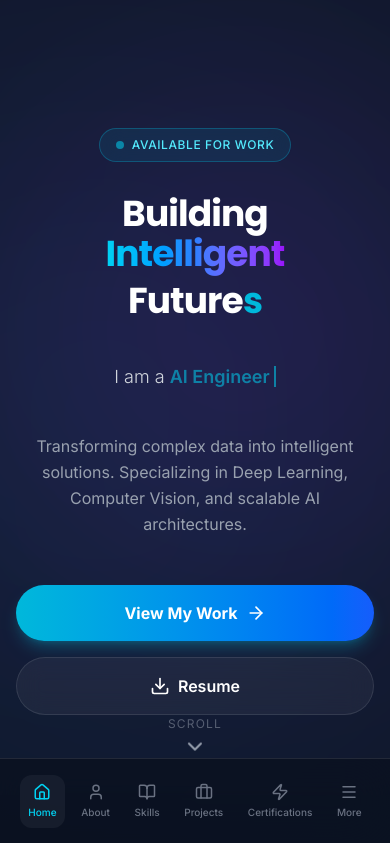
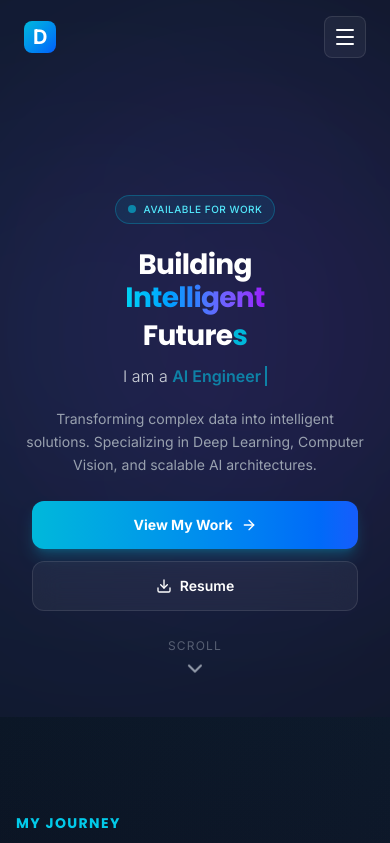
Before and after one commit to derlinshaju2/Derrepo, a Next.js app: page / in a window 390 px wide. Shown: the top 843 px of the page. Built offline with nearby package versions, Linux system fonts and the light colour scheme.

Commit message:
feat: update portfolio components for mobile responsiveness

```diff
--- a/src/components/About.tsx
+++ b/src/components/About.tsx
@@ -44,12 +44,12 @@ export default function About() {
                         </p>
                     </div>
 
-                    <div className="grid grid-cols-2 gap-4 mt-8 md:mt-10">
-                        <div className="flex flex-col items-center p-6 bg-white/5 rounded-2xl border border-white/10">
+                    <div className="grid grid-cols-1 md:grid-cols-2 gap-4 mt-8 md:mt-10">
+                        <div className="flex flex-col items-center p-6 bg-white/5 rounded-2xl border border-white/10 w-full">
                             <span className="text-3xl font-bold text-white">4+</span>
                             <span className="text-xs text-gray-500 uppercase tracking-wider mt-1">Years Coding</span>
                         </div>
-                        <div className="flex flex-col items-center p-6 bg-white/5 rounded-2xl border border-white/10">
+                        <div className="flex flex-col items-center p-6 bg-white/5 rounded-2xl border border-white/10 w-full">
                             <span className="text-3xl font-bold text-white">10+</span>
                             <span className="text-xs text-gray-500 uppercase tracking-wider mt-1">Projects</span>
                         </div>
--- a/src/components/Contact.tsx
+++ b/src/components/Contact.tsx
@@ -86,7 +86,7 @@ export default function Contact() {
                                 <input
                                     type="text"
                                     placeholder="Your Name"
-                                    className="w-full bg-white/5 border border-white/10 rounded-xl px-6 py-4 text-white placeholder-gray-500 focus:outline-none focus:border-cyan-500/50 focus:bg-white/10 transition-all duration-300"
+                                    className="w-full bg-white/5 border border-white/10 rounded-xl px-6 py-4 text-white placeholder-gray-500 text-base focus:outline-none focus:border-cyan-500/50 focus:bg-white/10 transition-all duration-300"
                                 />
                                 <div className="absolute bottom-0 left-0 w-0 h-[2px] bg-gradient-to-r from-cyan-500 to-blue-500 group-focus-within:w-full transition-all duration-500" />
                             </div>
@@ -95,7 +95,7 @@ export default function Contact() {
                                 <input
                                     type="email"
                                     placeholder="Your Email"
-                                    className="w-full bg-white/5 border border-white/10 rounded-xl px-6 py-4 text-white placeholder-gray-500 focus:outline-none focus:border-cyan-500/50 focus:bg-white/10 transition-all duration-300"
+                                    className="w-full bg-white/5 border border-white/10 rounded-xl px-6 py-4 text-white placeholder-gray-500 text-base focus:outline-none focus:border-cyan-500/50 focus:bg-white/10 transition-all duration-300"
                                 />
                                 <div className="absolute bottom-0 left-0 w-0 h-[2px] bg-gradient-to-r from-cyan-500 to-blue-500 group-focus-within:w-full transition-all duration-500" />
                             </div>
@@ -104,7 +104,7 @@ export default function Contact() {
                                 <textarea
                                     rows={4}
                                     placeholder="Tell me about your project..."
-                                    className="w-full bg-white/5 border border-white/10 rounded-xl px-6 py-4 text-white placeholder-gray-500 focus:outline-none focus:border-cyan-500/50 focus:bg-white/10 transition-all duration-300 resize-none"
+                                    className="w-full bg-white/5 border border-white/10 rounded-xl px-6 py-4 text-white placeholder-gray-500 text-base focus:outline-none focus:border-cyan-500/50 focus:bg-white/10 transition-all duration-300 resize-none"
                                 ></textarea>
                                 <div className="absolute bottom-0 left-0 w-0 h-[2px] bg-gradient-to-r from-cyan-500 to-blue-500 group-focus-within:w-full transition-all duration-500" />
                             </div>
--- a/src/components/Hero.tsx
+++ b/src/components/Hero.tsx
@@ -61,52 +61,52 @@ export default function Hero() {
             />
 
             {/* Main Content Container */}
-            <div className="max-w-md mx-auto md:max-w-7xl md:px-6 grid grid-cols-1 md:grid-cols-8 lg:grid-cols-12 gap-8 md:gap-x-6 md:gap-y-12 items-center relative z-10 w-full">
+            <div className="max-w-md mx-auto md:max-w-7xl md:px-6 grid grid-cols-1 md:grid-cols-8 lg:grid-cols-12 gap-6 md:gap-x-6 md:gap-y-12 items-center relative z-10 w-full">
                 {/* Left Content - Typography & CTA */}
                 <motion.div
                     initial={{ opacity: 0, x: -50 }}
                     animate={{ opacity: 1, x: 0 }}
                     transition={{ duration: 0.8, ease: "easeOut" }}
-                    className="col-span-1 md:col-span-8 lg:col-span-7 flex flex-col justify-center gap-8 z-10 place-items-center text-center md:place-items-start md:text-left"
+                    className="col-span-1 md:col-span-8 lg:col-span-7 flex flex-col justify-center gap-4 md:gap-8 z-10 place-items-center text-center md:place-items-start md:text-left pt-10 md:pt-0"
                 >
                     <motion.div
                         initial={{ opacity: 0, y: 20 }}
                         animate={{ opacity: 1, y: 0 }}
                         transition={{ delay: 0.2 }}
-                        className="inline-flex max-w-max items-center gap-2 px-4 py-2 rounded-full border border-cyan-500/30 bg-cyan-500/10 backdrop-blur-md"
+                        className="inline-flex max-w-max items-center gap-2 px-3 py-1.5 md:px-4 md:py-2 rounded-full border border-cyan-500/30 bg-cyan-500/10 backdrop-blur-md mb-2 md:mb-0"
                     >
                         <span className="w-2 h-2 rounded-full bg-cyan-400 animate-pulse"></span>
-                        <span className="text-xs md:text-sm font-medium text-cyan-300 uppercase tracking-wider">Available for work</span>
+                        <span className="text-[10px] md:text-sm font-medium text-cyan-300 uppercase tracking-wider">Available for work</span>
                     </motion.div>
 
-                    <h1 className="text-4xl sm:text-5xl md:text-6xl lg:text-7xl xl:text-8xl font-bold leading-[1.1] tracking-tight text-white">
+                    <h1 className="text-[28px] sm:text-5xl md:text-6xl lg:text-7xl xl:text-8xl font-bold leading-[1.2] tracking-tight text-white">
                         Building
-                        <span className="block text-transparent bg-clip-text bg-gradient-to-r from-cyan-400 via-blue-500 to-purple-600 animate-gradient-x pb-2">
+                        <span className="block text-transparent bg-clip-text bg-gradient-to-r from-cyan-400 via-blue-500 to-purple-600 animate-gradient-x pb-1 md:pb-2">
                             Intelligent
                         </span>
                         Future<span className="text-cyan-500">s</span>
                     </h1>
 
-                    <div className="h-12 md:h-16 flex items-center justify-center md:justify-start">
-                        <span className="text-lg sm:text-xl md:text-2xl lg:text-3xl text-gray-300 font-light">
+                    <div className="h-8 md:h-16 flex items-center justify-center md:justify-start -mt-2 md:mt-0">
+                        <span className="text-base sm:text-xl md:text-2xl lg:text-3xl text-gray-300 font-light">
                             I am a <span className="text-cyan-400 font-semibold border-r-2 border-cyan-400 pr-1 animate-pulse">{displayText}</span>
                         </span>
                     </div>
 
-                    <p className="text-base sm:text-lg text-gray-400 max-w-2xl leading-relaxed">
+                    <p className="text-sm sm:text-lg text-gray-400 max-w-2xl leading-relaxed px-2 md:px-0">
                         Transforming complex data into intelligent solutions. Specializing in Deep Learning, Computer Vision, and scalable AI architectures.
                     </p>
 
-                    <div className="grid grid-cols-1 gap-4 w-full sm:w-auto sm:flex sm:flex-row pt-4">
-                        <a href="#projects" className="group relative px-8 py-4 rounded-full bg-gradient-to-r from-cyan-500 to-blue-600 text-white font-bold shadow-lg shadow-cyan-500/25 hover:shadow-cyan-500/50 hover:scale-[1.02] transition-all overflow-hidden text-center w-full sm:w-auto">
+                    <div className="grid grid-cols-1 gap-3 w-full sm:w-auto sm:flex sm:flex-row pt-2 md:pt-4 px-4 md:px-0">
+                        <a href="#projects" className="group relative px-6 py-3.5 md:px-8 md:py-4 rounded-xl md:rounded-full bg-gradient-to-r from-cyan-500 to-blue-600 text-white text-sm md:text-base font-bold shadow-lg shadow-cyan-500/25 hover:shadow-cyan-500/50 hover:scale-[1.02] transition-all overflow-hidden text-center w-full sm:w-auto min-h-[44px] flex items-center justify-center">
                             <span className="relative z-10 flex items-center justify-center gap-2">
-                                View My Work <ArrowRight className="w-5 h-5 group-hover:translate-x-1 transition-transform" />
+                                View My Work <ArrowRight className="w-4 h-4 md:w-5 md:h-5 group-hover:translate-x-1 transition-transform" />
                             </span>
                             <div className="absolute inset-0 bg-white/20 translate-y-full group-hover:translate-y-0 transition-transform duration-300"></div>
                         </a>
 
-                        <a href="/resume.pdf" download className="group px-8 py-4 rounded-full border border-white/10 bg-white/5 backdrop-blur-md text-white font-semibold hover:bg-white/10 hover:border-cyan-500/50 transition-all flex items-center justify-center gap-2 text-center w-full sm:w-auto">
-                            <Download className="w-5 h-5 group-hover:translate-y-1 transition-transform" /> Resume
+                        <a href="/resume.pdf" download className="group px-6 py-3.5 md:px-8 md:py-4 rounded-xl md:rounded-full border border-white/10 bg-white/5 backdrop-blur-md text-white text-sm md:text-base font-semibold hover:bg-white/10 hover:border-cyan-500/50 transition-all flex items-center justify-center gap-2 text-center w-full sm:w-auto min-h-[44px]">
+                            <Download className="w-4 h-4 md:w-5 md:h-5 group-hover:translate-y-1 transition-transform" /> Resume
                         </a>
                     </div>
                 </motion.div>
--- a/src/components/Navbar.tsx
+++ b/src/components/Navbar.tsx
@@ -11,7 +11,7 @@ export default function Navbar() {
 
     useEffect(() => {
         const handleScroll = () => {
-            setScrolled(window.scrollY > 50);
+            setScrolled(window.scrollY > 20); // Trigger earlier for mobile feel
             const sections = document.querySelectorAll("section");
             sections.forEach((section) => {
                 const top = section.offsetTop - 100;
@@ -25,110 +25,125 @@ export default function Navbar() {
         return () => window.removeEventListener("scroll", handleScroll);
     }, []);
 
+    // Lock body scroll when menu is open
+    useEffect(() => {
+        if (mobileMenuOpen) {
+            document.body.style.overflow = "hidden";
+        } else {
+            document.body.style.overflow = "unset";
+        }
+        return () => { document.body.style.overflow = "unset"; };
+    }, [mobileMenuOpen]);
+
     const navItems = [
-        { name: "Home", href: "#home", icon: <Home size={18} /> },
-        { name: "About", href: "#about", icon: <User size={18} /> },
-        { name: "Skills", href: "#skills", icon: <BookOpen size={18} /> },
-        { name: "Projects", href: "#projects", icon: <Briefcase size={18} /> },
-        { name: "Certifications", href: "#certifications", icon: <Zap size={18} /> },
-        { name: "Contact", href: "#contact", icon: <Terminal size={18} /> },
+        { name: "Home", href: "#home", icon: <Home size={20} /> },
+        { name: "About", href: "#about", icon: <User size={20} /> },
+        { name: "Skills", href: "#skills", icon: <BookOpen size={20} /> },
+        { name: "Projects", href: "#projects", icon: <Briefcase size={20} /> },
+        { name: "Certifications", href: "#certifications", icon: <Zap size={20} /> },
+        { name: "Contact", href: "#contact", icon: <Terminal size={20} /> },
     ];
 
     return (
         <>
-            {/* Desktop Floating Navbar */}
+            {/* Desktop & Mobile Navbar Container */}
             <motion.nav
                 initial={{ y: -100 }}
                 animate={{ y: 0 }}
                 transition={{ duration: 0.5, type: "spring" }}
-                className={`fixed top-6 left-0 right-0 z-50 flex justify-center hidden md:flex`}
+                className={`fixed top-0 left-0 right-0 z-50 flex items-center justify-between px-6 py-4 transition-all duration-300 ${scrolled ? "bg-[#0B1120]/80 backdrop-blur-xl border-b border-white/10 shadow-lg" : "bg-transparent"
+                    }`}
             >
-                <div className={`
-          relative flex items-center gap-1 px-2 py-2 rounded-full
-          backdrop-blur-xl border border-white/10 shadow-2xl transition-all duration-300
-          ${scrolled ? "bg-[#0B1120]/80" : "bg-white/[0.03]"}
-        `}>
-                    {/* Active indicator */}
-                    <div className="flex items-center gap-1">
+                {/* Logo / Name */}
+                <a href="#home" className="text-xl font-bold tracking-tight text-white flex items-center gap-2">
+                    <span className="w-8 h-8 rounded-lg bg-gradient-to-br from-cyan-500 to-blue-600 flex items-center justify-center text-white font-bold">D</span>
+                    <span className="hidden sm:block">Derlin Shaju</span>
+                </a>
+
+                {/* Desktop Menu */}
+                <div className="hidden md:flex items-center gap-1 p-1 rounded-full bg-white/[0.03] border border-white/10 backdrop-blur-md">
                     {navItems.map((item) => (
                         <a
                             key={item.name}
                             href={item.href}
                             onClick={() => setActiveHash(item.href)}
-                                className={`relative flex items-center gap-2 px-5 py-2.5 text-sm font-medium rounded-full transition-all duration-300 z-10 ${activeHash === item.href ? "text-white" : "text-gray-400 hover:text-gray-200"
+                            className={`relative px-4 py-2 text-sm font-medium rounded-full transition-all duration-300 ${activeHash === item.href ? "text-white" : "text-gray-400 hover:text-white"
                                 }`}
                         >
                             {activeHash === item.href && (
                                 <motion.span
                                     layoutId="activePill"
                                     transition={{ type: "spring", stiffness: 300, damping: 30 }}
-                                        className="absolute inset-0 bg-gradient-to-r from-cyan-500/20 to-blue-600/20 border border-cyan-500/30 rounded-full backdrop-blur-md shadow-[0_0_20px_rgba(6,182,212,0.3)] -z-10"
+                                    className="absolute inset-0 bg-gradient-to-r from-cyan-500/20 to-blue-600/20 border border-cyan-500/30 rounded-full -z-10"
                                 />
                             )}
-                                {item.icon}
-                                <span className="font-semibold tracking-wide">{item.name}</span>
+                            {item.name}
                         </a>
                     ))}
                 </div>
-                </div>
+
+                {/* Mobile Menu Toggle */}
+                <button
+                    onClick={() => setMobileMenuOpen(true)}
+                    className="md:hidden p-2 text-white bg-white/5 rounded-lg border border-white/10 active:scale-95 transition-all"
+                    aria-label="Open Menu"
+                >
+                    <Menu size={24} />
+                </button>
             </motion.nav>
 
-            {/* Mobile Bottom Bar (For easy thumb access) */}
-            <motion.nav
-                initial={{ y: 100 }}
-                animate={{ y: 0 }}
-                transition={{ duration: 0.5, type: "spring" }}
-                className={`fixed bottom-0 left-0 right-0 z-50 md:hidden bg-[#0B1120]/80 backdrop-blur-xl border-t border-white/10 p-4 safe-area-pb`}
-            >
-                <div className="flex justify-around items-center">
-                    {navItems.slice(0, 5).map((item) => (
-                        <a
-                            key={item.name}
-                            href={item.href}
-                            onClick={() => setActiveHash(item.href)}
-                            className={`flex flex-col items-center gap-1 p-2 rounded-xl transition-all ${activeHash === item.href ? "text-cyan-400 bg-white/5" : "text-gray-500"
-                                }`}
-                        >
-                            {item.icon}
-                            <span className="text-[10px] font-medium">{item.name}</span>
-                        </a>
-                    ))}
-                    {/* More Menu for last item or extras */}
-                    <button
-                        onClick={() => setMobileMenuOpen(!mobileMenuOpen)}
-                        className={`flex flex-col items-center gap-1 p-2 rounded-xl transition-all ${mobileMenuOpen ? "text-white" : "text-gray-500"}`}
-                    >
-                        <Menu size={18} />
-                        <span className="text-[10px] font-medium">More</span>
-                    </button>
-                </div>
-            </motion.nav>
-
-            {/* Mobile Full Screen Menu Overlay acting as "More" */}
+            {/* Mobile Full Screen Menu Overlay */}
             <AnimatePresence>
                 {mobileMenuOpen && (
                     <motion.div
-                        initial={{ opacity: 0, y: 20 }}
-                        animate={{ opacity: 1, y: 0 }}
-                        exit={{ opacity: 0, y: 20 }}
-                        className="fixed inset-0 z-40 bg-[#0B1120]/95 backdrop-blur-2xl flex items-center justify-center md:hidden"
+                        initial={{ opacity: 0, x: "100%" }}
+                        animate={{ opacity: 1, x: 0 }}
+                        exit={{ opacity: 0, x: "100%" }}
+                        transition={{ type: "spring", damping: 25, stiffness: 200 }}
+                        className="fixed inset-0 z-[60] bg-[#0B1120] flex flex-col md:hidden"
+                    >
+                        {/* Header */}
+                        <div className="flex items-center justify-between px-6 py-4 border-b border-white/10">
+                            <span className="text-xl font-bold text-white">Menu</span>
+                            <button
                                 onClick={() => setMobileMenuOpen(false)}
+                                className="p-2 text-white bg-white/5 rounded-lg border border-white/10 active:scale-95 transition-all"
+                                aria-label="Close Menu"
                             >
-                        <div className="grid grid-cols-2 gap-6 p-8 w-full max-w-sm">
-                            {navItems.map((item) => (
-                                <a
+                                <X size={24} />
+                            </button>
+                        </div>
+
+                        {/* Menu Items */}
+                        <div className="flex-1 overflow-y-auto py-8 px-6 flex flex-col gap-4">
+                            {navItems.map((item, index) => (
+                                <motion.a
+                                    initial={{ opacity: 0, x: 20 }}
+                                    animate={{ opacity: 1, x: 0 }}
+                                    transition={{ delay: index * 0.05 }}
                                     key={item.name}
                                     href={item.href}
-                                    className="flex flex-col items-center justify-center bg-white/5 border border-white/10 p-6 rounded-2xl active:scale-95 transition-all"
+                                    onClick={() => {
+                                        setActiveHash(item.href);
+                                        setMobileMenuOpen(false);
+                                    }}
+                                    className={`flex items-center gap-4 p-4 rounded-xl border transition-all ${activeHash === item.href
+                                            ? "bg-gradient-to-r from-cyan-500/20 to-blue-600/20 border-cyan-500/30 text-white"
+                                            : "bg-white/5 border-white/5 text-gray-400 hover:text-white"
+                                        }`}
                                 >
-                                    <div className="text-cyan-400 mb-3 transform scale-150">{item.icon}</div>
-                                    <span className="text-white font-medium text-lg">{item.name}</span>
-                                </a>
+                                    <div className={`p-2 rounded-lg ${activeHash === item.href ? "bg-cyan-500 text-white" : "bg-white/5 text-gray-400"}`}>
+                                        {item.icon}
+                                    </div>
+                                    <span className="text-lg font-medium">{item.name}</span>
+                                </motion.a>
                             ))}
                         </div>
-                        <button className="absolute top-6 right-6 text-white bg-white/10 p-2 rounded-full">
-                            <X size={24} />
-                        </button>
+
+                        {/* Footer decorative */}
+                        <div className="p-6 text-center text-gray-500 text-xs uppercase tracking-widest border-t border-white/5">
+                            Derlin Shaju &copy; 2026
+                        </div>
                     </motion.div>
                 )}
             </AnimatePresence>
--- a/src/components/Projects.tsx
+++ b/src/components/Projects.tsx
@@ -41,7 +41,7 @@ export default function Projects() {
                 </motion.div>
 
 
-                <div className="grid grid-cols-1 md:grid-cols-2 gap-8 lg:gap-12">
+                <div className="grid grid-cols-1 md:grid-cols-2 gap-4 md:gap-8 lg:gap-12">
                     {projects.map((project, index) => (
                         <motion.div
                             key={index}
```
Also changed, not shown: src/components/Skills.tsx (+5 -6 lines). Lines whose indentation alone changed are shown as unchanged.
